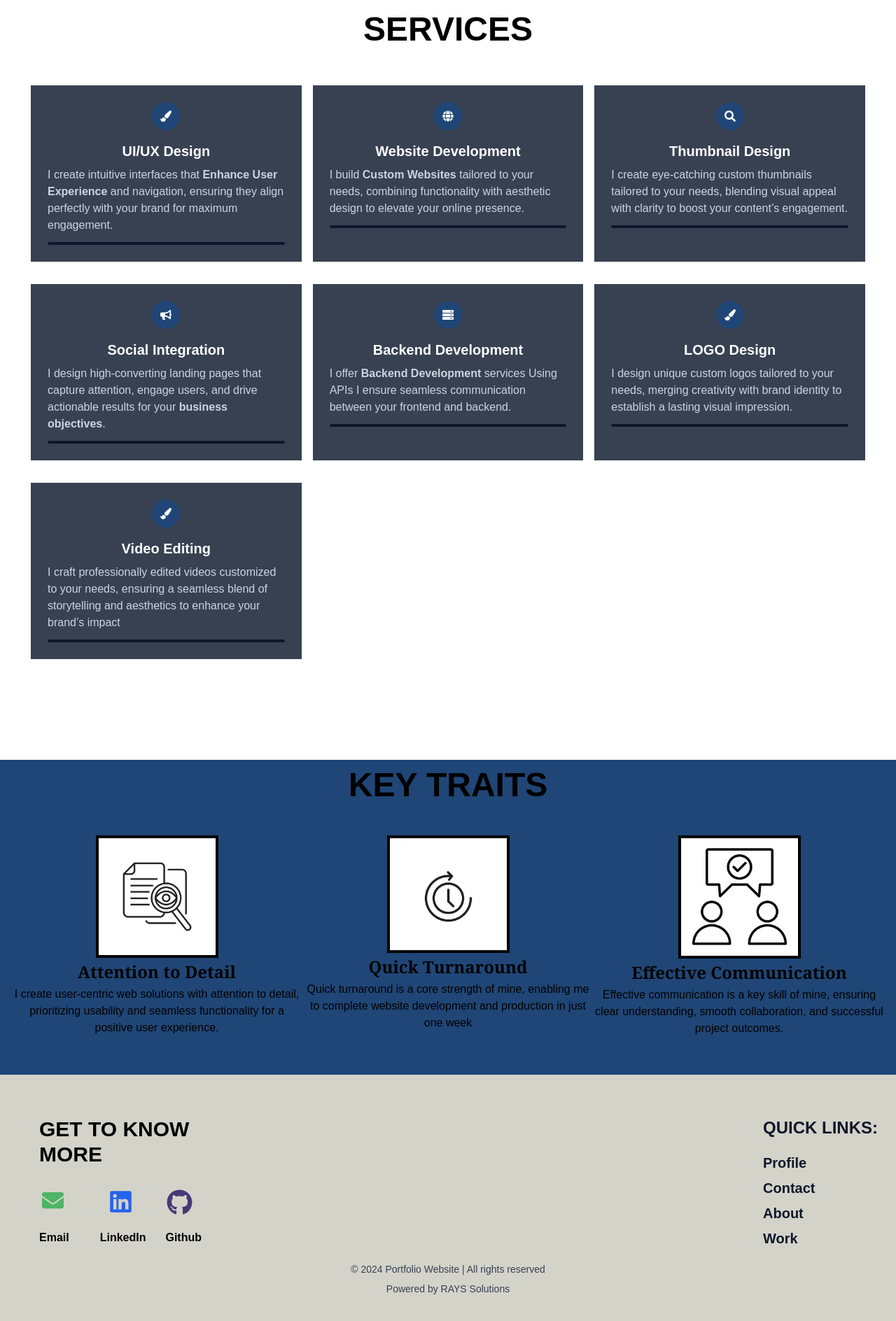
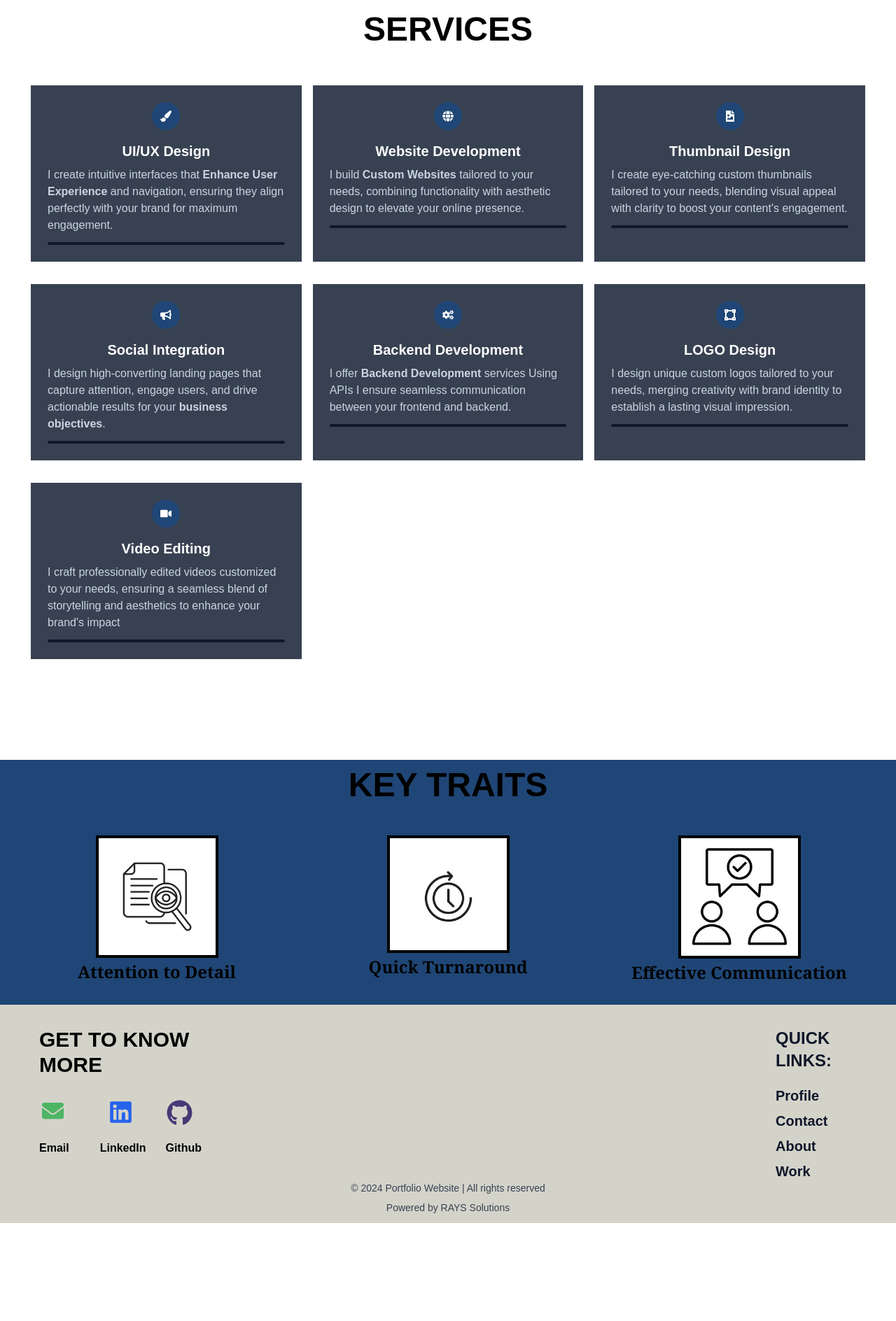
Before and after one commit to yumnashaikh07/RAYS-Portfolio, a Next.js app: page / in a window 1280 px wide. Shown: the part 813-2701 px from the top of the page at 70% size. After the commit the page ends 2561 px from the top, so only its background shows below. Built offline with nearby package versions, Linux system fonts and the light colour scheme.

Commit message:
added various things

```diff
--- a/src/app/contact/page.tsx
+++ b/src/app/contact/page.tsx
@@ -1,7 +1,7 @@
 "use client";
 import React, { useState, useEffect } from "react";
 import emailjs from "emailjs-com";
-import { FaEnvelope, FaLinkedin, FaGithub, FaPhone } from "react-icons/fa";
+import { FaEnvelope, FaLinkedin } from "react-icons/fa";
 import { AiOutlineArrowDown } from "react-icons/ai";
 
 export default function Contact() {
--- a/src/app/page.tsx
+++ b/src/app/page.tsx
@@ -1,6 +1,6 @@
 import Servicecard from "../components/servicecard";
 import Herosection from "../components/herosection";
-import Skill from "../components/skill";
+// import Skill from "../components/skill";
 import KeyTraits from "../components/keytraits";
 export default function Home() {
   return (
--- a/src/components/footer.tsx
+++ b/src/components/footer.tsx
@@ -2,12 +2,12 @@ import ContactIcons from './icon';
 import Link from "next/link";
 export default function Footer (){
 return(
-  <footer className="bg-[#d4d3ca]  mx-auto py-3 md:py-10">
-  <section className="grid grid-cols-1 md:grid-cols-2 md:gap-x-[900px]">
+  <footer className="bg-[#d4d3ca]  mx-auto py-3 ">
+  <section className="grid grid-cols-1 md:grid-cols-3 md:gap-x-[900px]">
     <div className="mt-5 flex justify-center md:justify-start">
       <ContactIcons />
     </div>
-    <nav className="text-slate-900 font-bold text-center md:text-left mt-5 md:mt-0">
+    <nav className="text-slate-900 font-bold text-center md:text-left mt-5 ml-52 md:mt-0">
       <h4 className="text-2xl mt-5">QUICK LINKS:</h4>
       <ul className="font-semibold space-y-2 mt-5 text-xl">
         <li><Link href="/" className="hover:text-[#1f4676]">Profile</Link></li>
@@ -18,7 +18,7 @@ return(
     </nav>
 
   </section>
-  <div className="text-sm flex items-center justify-center text-gray-700 mt-5">
+  <div className="text-sm flex items-center justify-center text-gray-700 ">
     © 2024 Portfolio Website | All rights reserved
   </div>
   <div className="text-sm flex items-center justify-center text-gray-700 mt-2">
--- a/src/components/icon.tsx
+++ b/src/components/icon.tsx
@@ -1,4 +1,4 @@
-import { FaEnvelope, FaPhone, FaLinkedin,  FaGithub} from "react-icons/fa";
+import { FaEnvelope, FaLinkedin,  FaGithub} from "react-icons/fa";
 
 const ContactIcons = () => {
   return (
--- a/src/components/keytraits.tsx
+++ b/src/components/keytraits.tsx
@@ -1,7 +1,7 @@
 import Image from "next/image"
 export default function KeyTraits(){
     return(
-        <main className=" bg-[#1f4676]  md:mt-32 mx-auto md:h-[450px] ">
+        <main className=" bg-[#1f4676]  md:mt-32 mx-auto md:h-[350px] ">
             <h1 className=" text-4xl md:text-5xl mb-9 p-3 text-center ">
           <strong>KEY TRAITS</strong>
            </h1>
@@ -15,7 +15,7 @@ export default function KeyTraits(){
                 className="mb-2 md:my-0 my-5 mx-auto border-4  border-black "/>
 
                     <h3 className="font-bold font-serif p-1  text-xl md:text-2xl">Attention to Detail</h3>
-                    <p className="">I create user-centric web solutions with attention to detail, prioritizing usability and seamless functionality for a positive user experience.</p>
+                    {/* <p className="">I create user-centric web solutions with attention to detail, prioritizing usability and seamless functionality for a positive user experience.</p>   */}
             </div>
 
             <div className="text-center">
@@ -26,7 +26,7 @@ export default function KeyTraits(){
                 alt="keytraits"
                 className="mb-2 md:my-0 my-5 mx-auto border-4 border-black"/>
             <h3 className="font-bold font-serif  p-1 text-xl md:text-2xl">Quick Turnaround</h3>
-                    <p className="">Quick turnaround is a core strength of mine, enabling me to complete website development and production in just one week</p>
+                    {/* <p className="">Quick turnaround is a core strength of mine, enabling me to complete website development and production in just one week</p> */}
 
             </div>
             <div className="text-center">
@@ -38,7 +38,7 @@ export default function KeyTraits(){
                 className="mb-2 md:my-0 my-5 mx-auto border-4 border-black"/>
 
                 <h3 className="font-bold font-serif p-1 text-xl md:text-2xl">Effective Communication</h3>
-                    <p className="mb-5 ">Effective communication is a key skill of mine,  ensuring clear understanding, smooth collaboration, and successful project outcomes.</p>
+                    {/* <p className="mb-5 ">Effective communication is a key skill of mine,  ensuring clear understanding, smooth collaboration, and successful project outcomes.</p> */}
                 </div>
             </section>
 
--- a/src/components/projectcard.tsx
+++ b/src/components/projectcard.tsx
@@ -1,7 +1,7 @@
 "use client"
 import Image from "next/image";
 import Link from "next/link";
-import { useState } from "react"
+// import { useState } from "react"
 interface ProjectCardProps
     {
         image: string,
--- a/src/components/servicecard.tsx
+++ b/src/components/servicecard.tsx
@@ -2,11 +2,13 @@ import React from "react";
 import {
   FaServer,
   FaGlobe,
-  FaLightbulb,
   FaBullhorn,
   FaPaintBrush,
-  FaSearch,
+  FaImages,
+  FaVectorSquare,FaFileImage ,FaCogs,FaVideo
 } from "react-icons/fa";
+
+
 export default function Servicecard() {
   return (
     <main className=" mx-auto md:mt-0 mt-14">
@@ -51,7 +53,7 @@ export default function Servicecard() {
         <div className="bg-gray-700 rounded-lg p-6 mb-4 text-white">
           <div className="flex justify-center mb-4">
             <div className="bg-[#1f4676]  p-3 rounded-full">
-              <FaSearch />
+            <FaFileImage />
             </div>
           </div>
           <h2 className="font-bold text-center mb-2 text-xl">
@@ -59,7 +61,7 @@ export default function Servicecard() {
           </h2>
           <p className="text-slate-300">
             I create eye-catching custom thumbnails tailored to your needs,
-            blending visual appeal with clarity to boost your content’s
+            blending visual appeal with clarity to boost your content&apos;s
             engagement.
           </p>
           <div className="h-1 mx-auto bg-slate-900 rounded-full mt-3"></div>
@@ -85,7 +87,7 @@ export default function Servicecard() {
         <div className="bg-gray-700 rounded-lg p-6 mb-4 text-white">
           <div className="flex justify-center mb-4">
             <div className="bg-[#1f4676]  p-3 rounded-full">
-              <FaServer />
+              <FaCogs />
             </div>
           </div>
           <h2 className="font-bold text-center mb-2 text-xl">
@@ -102,7 +104,7 @@ export default function Servicecard() {
         <div className="bg-gray-700 rounded-lg p-6  mb-4  text-white ">
           <div className="flex justify-center mb-4">
             <div className="bg-[#1f4676] p-3 rounded-full">
-              <FaPaintBrush />
+            <FaVectorSquare/>
             </div>
           </div>
           <h2 className="font-bold text-center mb-2 text-xl">LOGO Design</h2>
@@ -117,14 +119,14 @@ export default function Servicecard() {
         <div className="bg-gray-700 rounded-lg p-6  mb-4  text-white ">
           <div className="flex justify-center mb-4">
             <div className="bg-[#1f4676] p-3 rounded-full">
-              <FaPaintBrush />
+            < FaVideo/>
             </div>
           </div>
           <h2 className="font-bold text-center mb-2 text-xl">Video Editing</h2>
           <p className="text-slate-300">
             I craft professionally edited videos customized to your needs,
             ensuring a seamless blend of storytelling and aesthetics to enhance
-            your brand’s impact
+            your brand&apos;s impact
           </p>
           <div className="h-1 mx-auto bg-slate-900  rounded-full mt-3"></div>
         </div>
```
